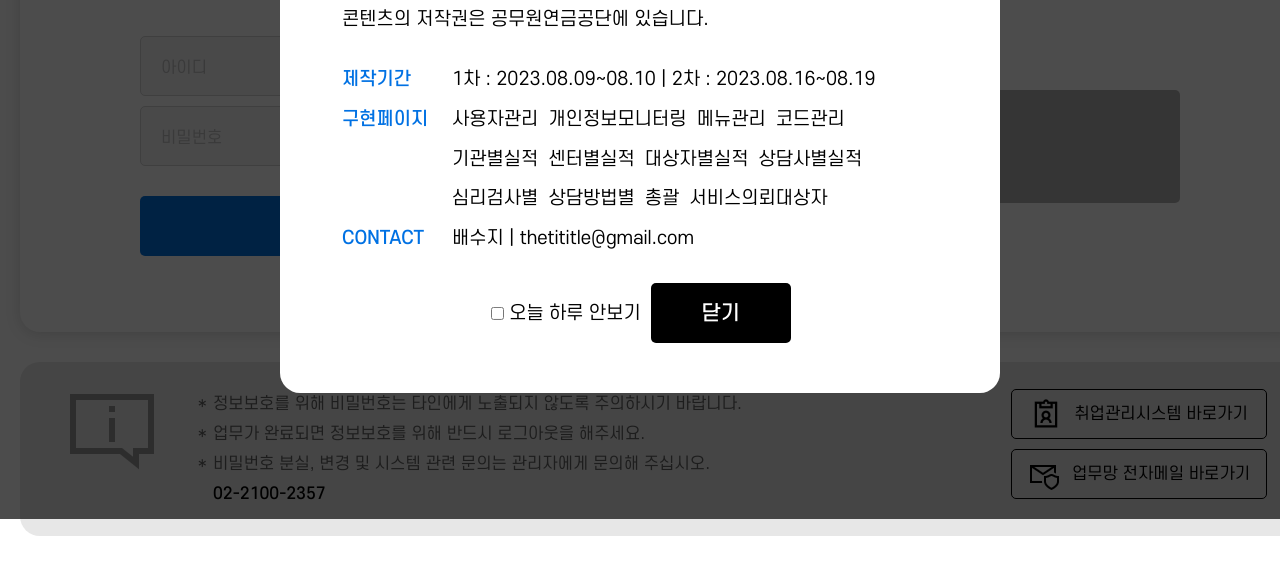
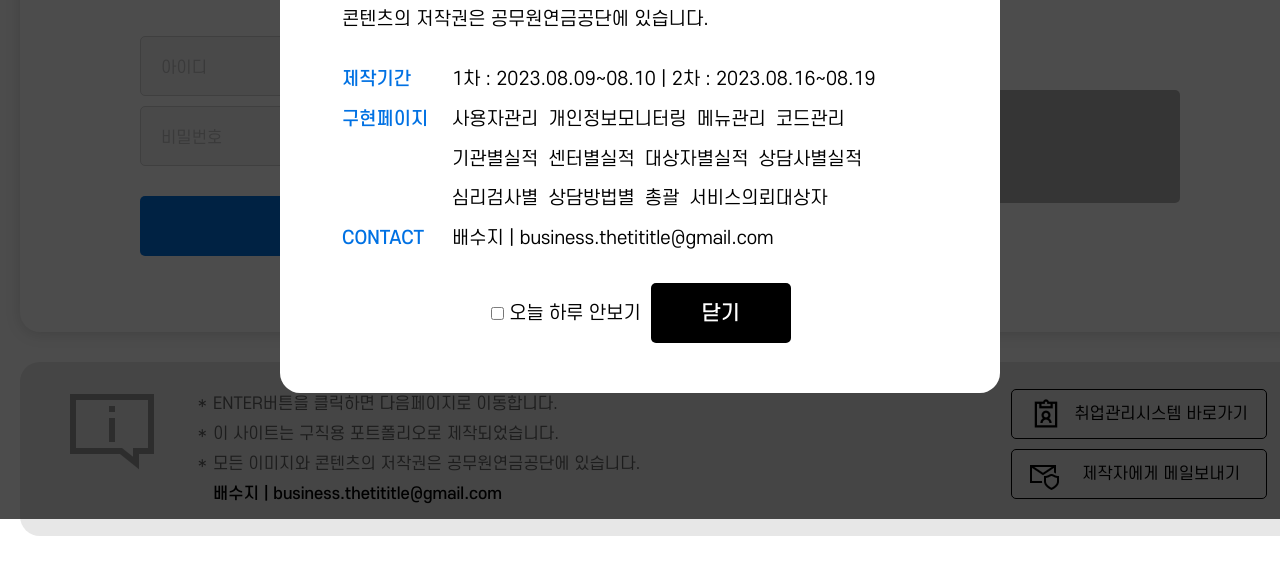
Before and after one commit to thetititle/output, a plain HTML site: page Unikora/index.html in a window 1280 px wide. Shown: the part 281-856 px from the top of the page. Drawn offline with Linux system fonts and the light colour scheme.

Commit message:
style : 포트폴리오용 제작 문구 추가

```diff
--- a/Unikora/index.html
+++ b/Unikora/index.html
@@ -55,7 +55,7 @@
               />
 
               <button type="button" class="btn_login">
-                <a href="system_user.html"> 로그인 </a>
+                <a href="system_user.html"> ENTER </a>
               </button>
             </div>
           </div>
@@ -80,25 +80,22 @@
         <div class="login_bottom">
           <div class="bottom_cont">
             <p>
-              <span>*</span>정보보호를 위해 비밀번호는
-              타인에게 노출되지 않도록 주의하시기 바랍니다.
+              <span>*</span>ENTER버튼을 클릭하면 다음페이지로 이동합니다.
             </p>
             <p>
-              <span>*</span>업무가 완료되면 정보보호를 위해
-              반드시 로그아웃을 해주세요.
+              <span>*</span>이 사이트는 구직용 포트폴리오로 제작되었습니다.
             </p>
             <p>
-              <span>*</span>비밀번호 분실, 변경 및 시스템
-              관련 문의는 관리자에게 문의해 주십시오.
+              <span>*</span>모든 이미지와 콘텐츠의 저작권은 공무원연금공단에 있습니다.
             </p>
-            <p class="str_txt">02-2100-2357</p>
+            <p class="str_txt">배수지 | business.thetititle@gmail.com</p>
           </div>
           <div class="bottom_lnks">
             <a href="#" class="login_lnk ico_empl"
               >취업관리시스템 바로가기</a
             >
-            <a href="#" class="login_lnk ico_mail"
-              >업무망 전자메일 바로가기</a
+            <a href="mailto:business.thetititle@gmail.com" class="login_lnk ico_mail"
+              >제작자에게 메일보내기</a
             >
           </div>
         </div>
@@ -144,7 +141,7 @@
               </li>
               <li>
                 <p>CONTACT</p>
-                <span>배수지 | thetititle@gmail.com</span>
+                <span>배수지 | business.thetititle@gmail.com</span>
               </li>
             </ul>
           </div>
```
